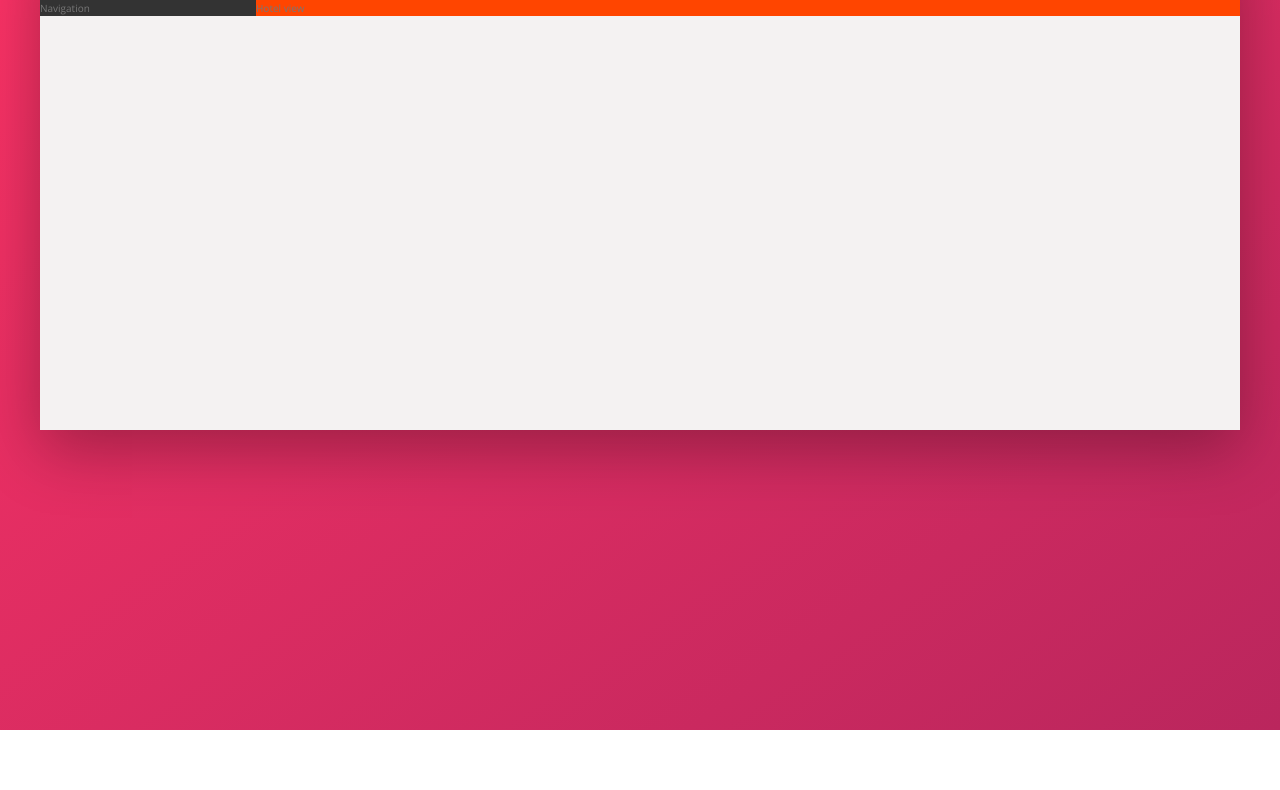
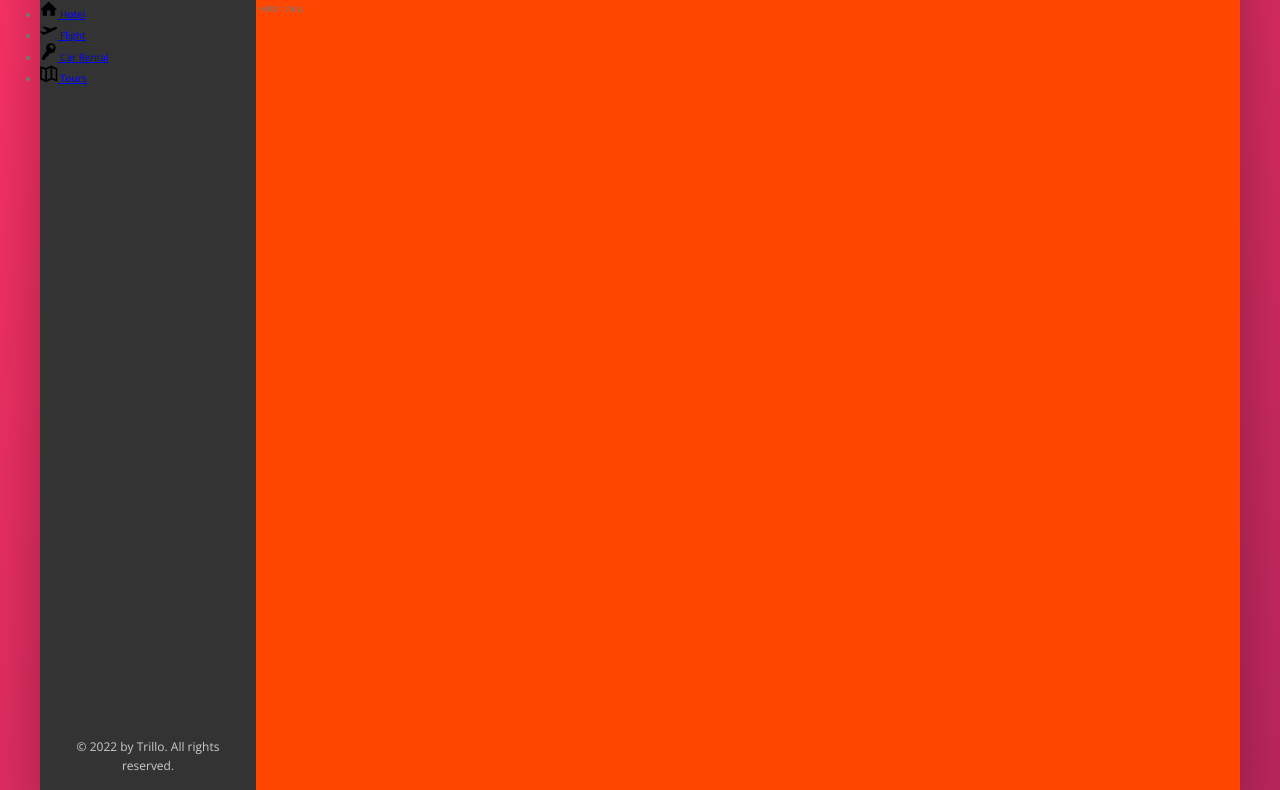
Before and after one commit to yabandzhiev/trillo, a website: page index.html in a window 1280 px wide. Shown: the part 150-940 px from the top of the page. Before the commit the page ends 880 px from the top, so only its background shows below. Drawn offline with nearby package versions, Linux system fonts and the light colour scheme.

Commit message:
style nav

```diff
--- a/index.html
+++ b/index.html
@@ -53,7 +53,43 @@
         </nav>
       </header>
       <div class="content">
-        <nav class="sidebar">Navigation</nav>
+        <nav class="sidebar">
+          <ul class="side-nav">
+            <li class="side-nav__item">
+              <a href="#" class="side-nav__link">
+                <svg class="side-nav__icon">
+                  <use xlink:href="img/sprite.svg#icon-home"></use>
+                </svg>
+                <span>Hotel</span>
+              </a>
+            </li>
+            <li class="side-nav__item">
+              <a href="#" class="side-nav__link">
+                <svg class="side-nav__icon">
+                  <use xlink:href="img/sprite.svg#icon-aircraft-take-off"></use>
+                </svg>
+                <span>Flight</span>
+              </a>
+            </li>
+            <li class="side-nav__item">
+              <a href="#" class="side-nav__link">
+                <svg class="side-nav__icon">
+                  <use xlink:href="img/sprite.svg#icon-key"></use>
+                </svg>
+                <span>Car Rental</span>
+              </a>
+            </li>
+            <li class="side-nav__item">
+              <a href="#" class="side-nav__link">
+                <svg class="side-nav__icon">
+                  <use xlink:href="img/sprite.svg#icon-map"></use>
+                </svg>
+                <span>Tours</span>
+              </a>
+            </li>
+          </ul>
+          <div class="legal">&copy; 2022 by Trillo. All rights reserved.</div>
+        </nav>
         <main class="hotel-view">Hotel view</main>
       </div>
     </div>
--- a/sass/_components.scss
+++ b/sass/_components.scss
@@ -110,3 +110,25 @@
     margin-right: 1rem;
   }
 }
+
+////////////////////////////////////
+/// NAVIGATION
+.side-nav {
+  &__item {
+  }
+  &__link {
+  }
+  &__icon {
+    width: 1.75rem;
+    height: 1.75rem;
+  }
+}
+
+////////////////////////////////////
+/// LEGAL TEXT
+.legal {
+  font-size: 1.2rem;
+  color: var(--color-grey-light-4);
+  text-align: center;
+  padding: 2.5rem;
+}
--- a/sass/_layout.scss
+++ b/sass/_layout.scss
@@ -24,9 +24,18 @@
   background-color: var(--color-grey-dark-1);
 
   flex: 0 0 18%;
+
+  display: flex;
+  flex-direction: column;
+  justify-content: space-between;
 }
 
 .hotel-view {
+  background-color: #fff;
+
+  //test
   background-color: orangered;
+  height: 80rem;
+
   flex: 1;
 }
```
Also changed, not shown: css/style.css, 1 other file.
